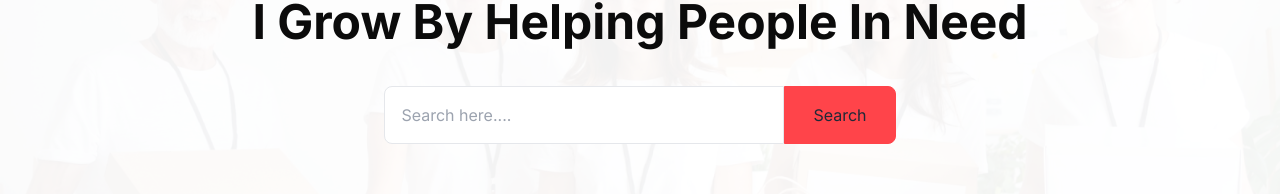
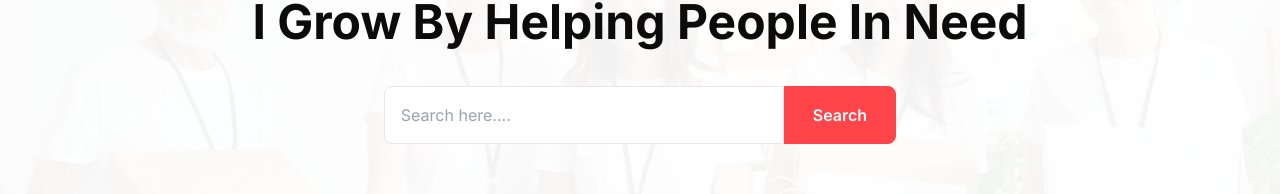
Before and after one commit to ShishirPHS/donation-campaign, a React (Vite) app: page / in a window 1280 px wide. Shown: the part 330-524 px from the top of the page. Built offline with nearby package versions, Linux system fonts and the light colour scheme.

Commit message:
fix banner search btn color and font weight

```diff
--- a/src/components/Banner/Banner.jsx
+++ b/src/components/Banner/Banner.jsx
@@ -23,7 +23,7 @@ const Banner = ({ handleSearchValue }) => {
                 placeholder="Search here...."
               />
               <input
-                className="py-4 px-7 bg-[#FF444A] border border-[#FF444A] rounded-r-lg"
+                className="py-4 px-7 bg-[#FF444A] text-white font-semibold border border-[#FF444A] rounded-r-lg"
                 type="submit"
                 value="Search"
               />
```
